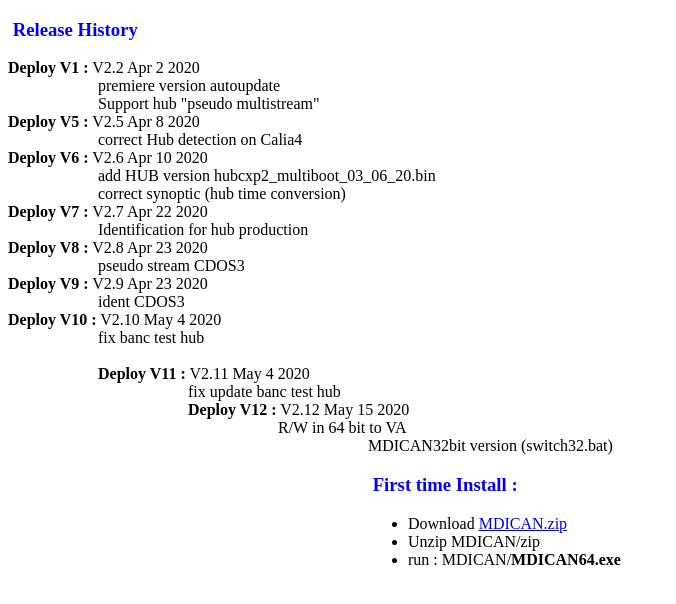
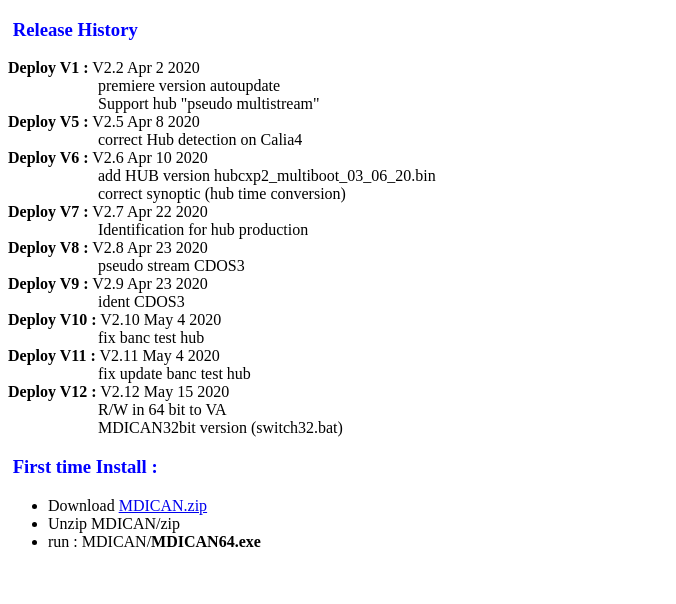
Before and after one commit to xcs400/mdican-update, a website: page index.html in a window 1280 px wide. Shown: the whole page, without its empty margins (0-676 px from the left). Drawn offline with Linux system fonts and the light colour scheme.

Commit message:
Update index.html

```diff
--- a/index.html
+++ b/index.html
@@ -15,9 +15,7 @@
 
 
 <h3>&nbsp;<span style="color: #0000ff;"><strong>Release History</strong></span></h3>
-<div>
-<div><strong>Deploy V1 :</strong> V2.2 Apr 2 2020&nbsp;
-<div>
+<div><strong>Deploy V1 :</strong> V2.2 Apr 2 2020&nbsp;</div>
 <div style="padding-left: 90px;">premiere version autoupdate</div>
 <div style="padding-left: 90px;">Support hub "pseudo multistream"</div>
 <div><strong>Deploy V5 :</strong> V2.5 Apr 8 2020&nbsp;</div>
@@ -32,12 +30,12 @@
 <div><strong>Deploy V9 :</strong> V2.9 Apr 23 2020&nbsp;</div>
 <div style="padding-left: 90px;">ident CDOS3 </div>
 <div><strong>Deploy V10 :</strong> V2.10 May 4 2020&nbsp;</div>
-<div style="padding-left: 90px;">fix banc test hub<div><br>
+<div style="padding-left: 90px;">fix banc test hub</div>
 <div><strong>Deploy V11 :</strong> V2.11 May 4 2020&nbsp;</div>
-<div style="padding-left: 90px;">fix update banc test hub<div>
+<div style="padding-left: 90px;">fix update banc test hub</div>
 <div><strong>Deploy V12 :</strong> V2.12 May 15 2020&nbsp;</div>
-<div style="padding-left: 90px;">R/W in 64 bit to VA<div>
-<div style="padding-left: 90px;">MDICAN32bit version (switch32.bat)<div>
+<div style="padding-left: 90px;">R/W in 64 bit to VA</div>
+<div style="padding-left: 90px;">MDICAN32bit version (switch32.bat)</div>
 
 
 
```
